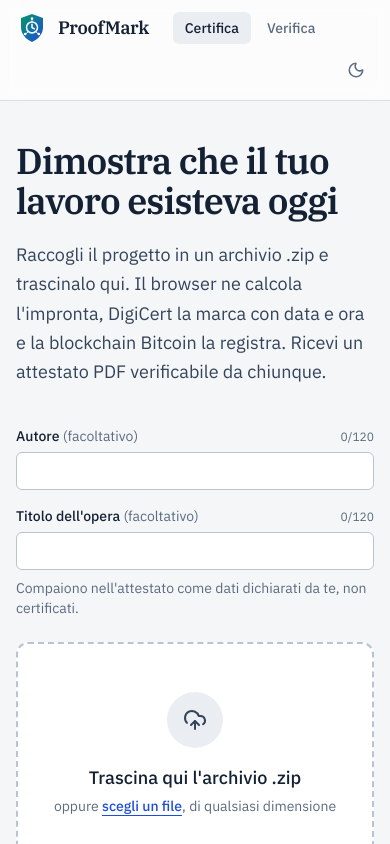
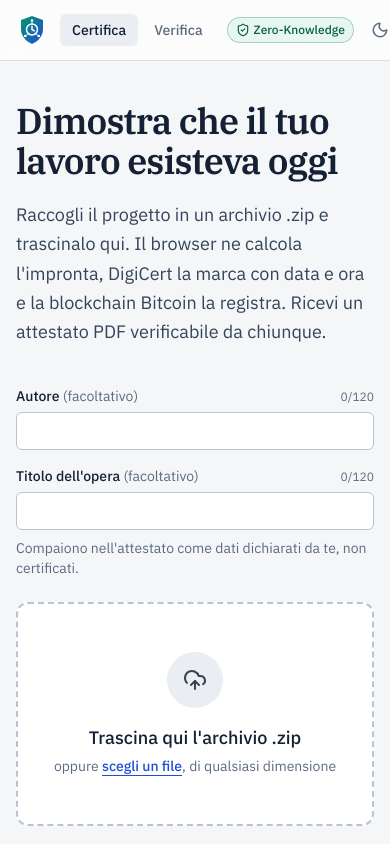
Before and after one commit to jpaladins/proofmark, a React (Vite) app: page / in a window 390 px wide. Shown: the top 844 px of the page. Built offline with nearby package versions, Linux system fonts and the light colour scheme; what pkijs would draw is missing.

Commit message:
docs: README and deployment guide; mobile header polish

```diff
--- a/src/core/app.ts
+++ b/src/core/app.ts
@@ -1,3 +1,4 @@
 export const APP_VERSION = '1.0.0'
 export const APP_URL = 'https://proofmark.pages.dev'
 export const VERIFY_URL = `${APP_URL}/verifica`
+export const REPO_URL = 'https://github.com/jpaladins/proofmark'
--- a/src/ui/Layout.tsx
+++ b/src/ui/Layout.tsx
@@ -1,5 +1,5 @@
 import type { ReactNode } from 'react'
-import { APP_VERSION } from '@/core/app'
+import { APP_VERSION, REPO_URL } from '@/core/app'
 import { Header } from './components/Header'
 
 export function Layout({ children }: { children: ReactNode }) {
@@ -20,7 +20,7 @@ export function Layout({ children }: { children: ReactNode }) {
           <p>
             ProofMark {APP_VERSION}, open source con licenza MIT. Nessun dato personale raccolto, nessun cookie.
           </p>
-          <a className="underline-offset-4 hover:text-ink hover:underline" href="https://github.com/">
+          <a className="underline-offset-4 hover:text-ink hover:underline" href={REPO_URL}>
             Codice sorgente
           </a>
         </div>
--- a/src/ui/components/Header.tsx
+++ b/src/ui/components/Header.tsx
@@ -66,7 +66,7 @@ export function Header() {
   const { navigate } = useRoute()
   return (
     <header className="border-b border-line bg-surface/80 backdrop-blur supports-[backdrop-filter]:bg-surface/70 sticky top-0 z-20">
-      <div className="mx-auto flex max-w-6xl flex-wrap items-center gap-x-6 gap-y-2 px-4 py-3 sm:px-6">
+      <div className="mx-auto flex max-w-6xl items-center gap-x-3 px-4 py-3 sm:gap-x-6 sm:px-6">
         <a
           href="/"
           onClick={(e) => {
@@ -76,7 +76,8 @@ export function Header() {
           className="flex items-center gap-2.5"
         >
           <Logo className="size-8" />
-          <span className="font-serif text-lg font-semibold tracking-tight">ProofMark</span>
+          <span className="hidden font-serif text-lg font-semibold tracking-tight min-[400px]:inline">ProofMark</span>
+          <span className="sr-only min-[400px]:hidden">ProofMark</span>
         </a>
         <nav aria-label="Sezioni" className="flex items-center gap-1">
           <NavLink to="/">Certifica</NavLink>
@@ -87,6 +88,13 @@ export function Header() {
             <ShieldCheck aria-hidden className="size-3.5" />
             <span>Zero-Knowledge: i file vengono elaborati solo nel tuo browser</span>
           </p>
+          <p
+            className="flex items-center gap-1 whitespace-nowrap rounded-full border border-emerald/30 bg-emerald-soft px-2 py-1 text-xs font-medium text-emerald-ink md:hidden"
+            title="I file vengono elaborati solo nel tuo browser"
+          >
+            <ShieldCheck aria-hidden className="size-3.5" />
+            <span aria-hidden>Zero-Knowledge</span>
+          </p>
           <ThemeToggle />
         </div>
       </div>
```
Also changed, not shown: 2 other files (tests, documents, lock files or other folders).
